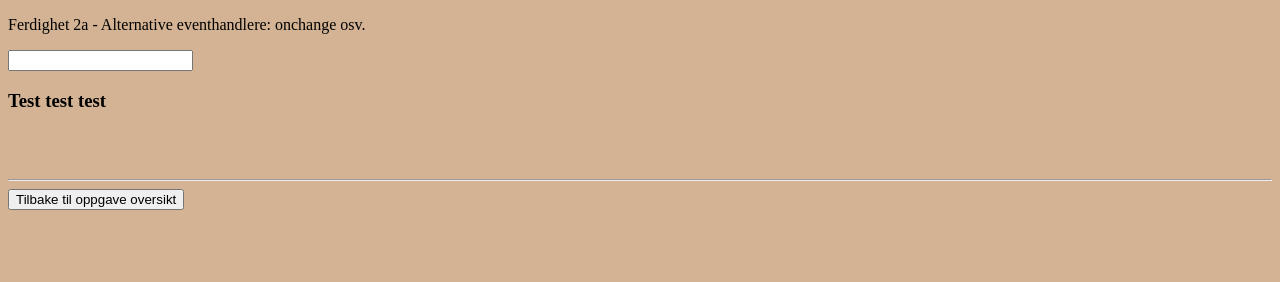
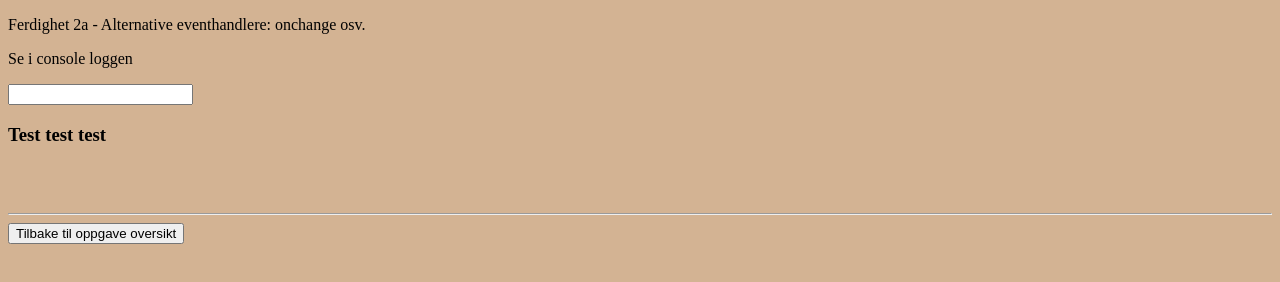
Before and after one commit to KoreanSnorlax/Uke2, a plain HTML site: page ferdighet 2a.html in a window 1280 px wide. Drawn offline with Linux system fonts and the light colour scheme.

Commit message:
Update ferdighet 2a.html

```diff
--- a/ferdighet 2a.html
+++ b/ferdighet 2a.html
@@ -12,6 +12,7 @@
 </head>
 <body onload="testOnLoad()">
     <p>Ferdighet 2a - Alternative eventhandlere: onchange osv.</p>
+    <p>Se i console loggen</p>
     <input type="text" onchange="testOnChange()" onkeydown="testOnKeyDown()" />
     <h3 ondblclick="testOnDblClick()" oncontextmenu="testContextMenu()">Test test test</h3>
     <h2 id="info" style="visibility: hidden;"></h2>
```
